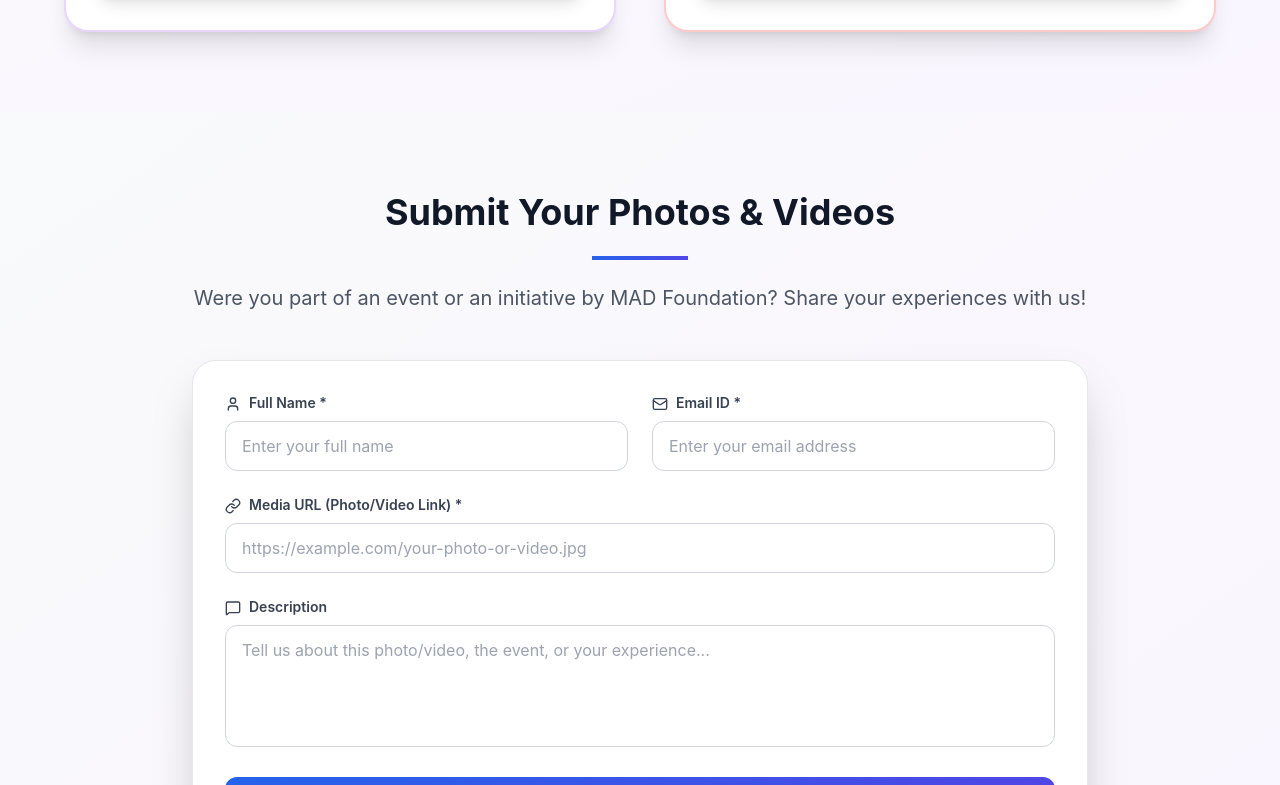
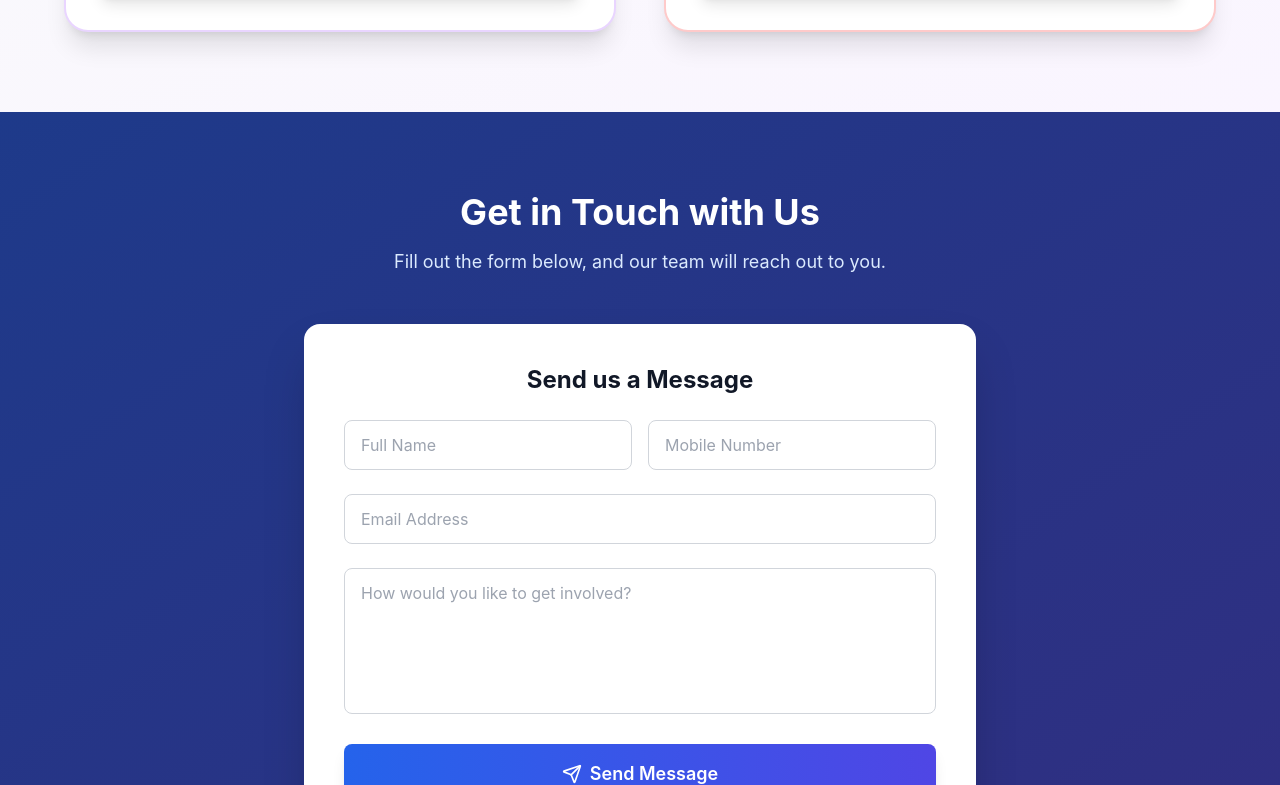
Before and after one commit to VohNetworkTech/MAD-Website, a React (Create React App) app: page /gallery-page in a window 1280 px wide. Shown: the part 1575-2360 px from the top of the page. Built offline with nearby package versions, Linux system fonts and the light colour scheme; no server answers.

Commit message:
static website completed

```diff
--- a/src/pages/MediaPage.jsx
+++ b/src/pages/MediaPage.jsx
@@ -6,7 +6,7 @@
 import MediaContent from '../components/media/MediaContent';
 import MediaGalleries from '../components/media/MediaGalleries';
 // import FeaturedMoments from '../components/media/FeaturedMoments';
-import MediaUpload from '../components/media/MediaUpload';
+// import MediaUpload from '../components/media/MediaUpload';
 import GetInTouch from '../components/common/GetInTouch';
 import SubscribeSection from '../components/common/SubscribeSection';
 
@@ -30,7 +30,7 @@
       <MediaContent />
       <MediaGalleries />
       {/* <FeaturedMoments /> */}
-      <MediaUpload />
+      {/* <MediaUpload /> */}
       <GetInTouch/>
       <SubscribeSection/>
       <Footer />
```
